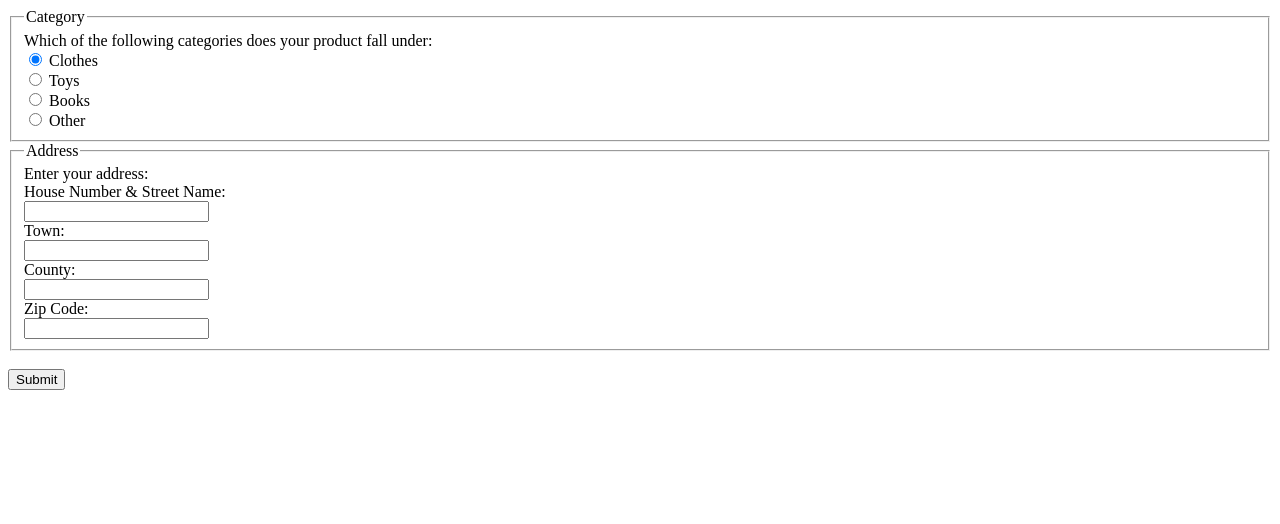
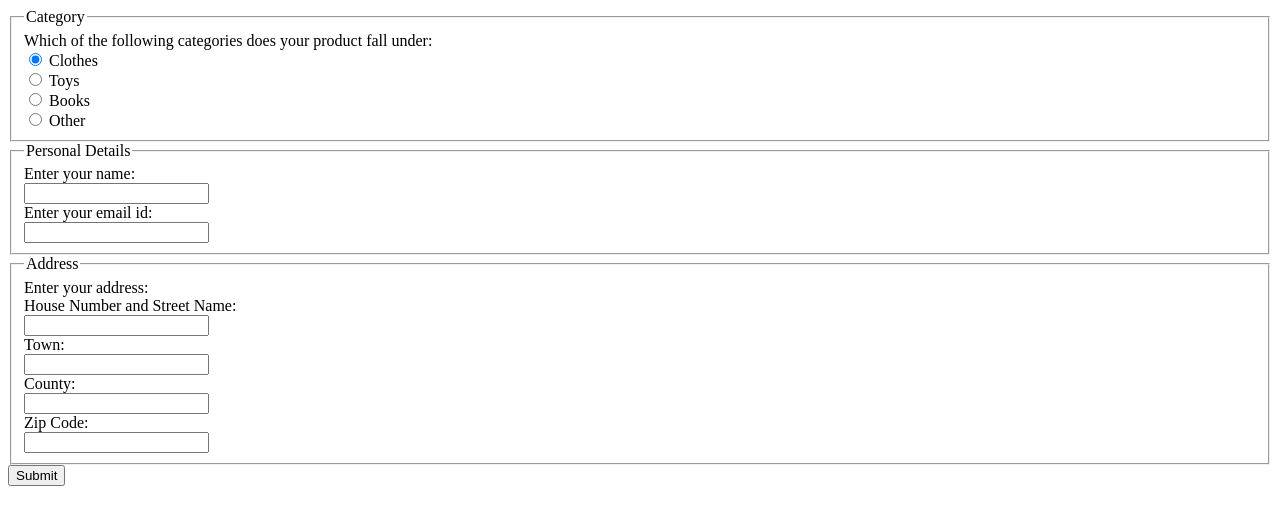
Before and after one commit to Ldn2016/team-18, a website: page public/donateform.html in a window 1280 px wide. Drawn offline with Linux system fonts and the light colour scheme.

Commit message:
Update donateform.html

```diff
--- a/public/donateform.html
+++ b/public/donateform.html
@@ -17,16 +17,22 @@
   <input type="radio" name="category" value="Other"> Other<br>
   </fieldset>
 
+   <fieldset>
+        <legend>Personal Details</legend>
+        Enter your name:<br><input type="text" name="name"><br>
+        Enter your email id:<br><input type="text" name="emailid"><br>
+    </fieldset>
 
 <fieldset>
 <legend>Address</legend>
 Enter your address:<br>
-House Number & Street Name:<br><input type="text" name="firstline"><br>
+House Number and Street Name:<br><input type="text" name="firstline"><br>
 Town:<br><input type="text" name="town"><br>
 County:<br><input type="text" name="county"><br>
 Zip Code:<br><input type="text" name="zipcode"><br>
 </fieldset>
-<br>
+
+
 <input type="submit" value="Submit">
 
 </form>
```
